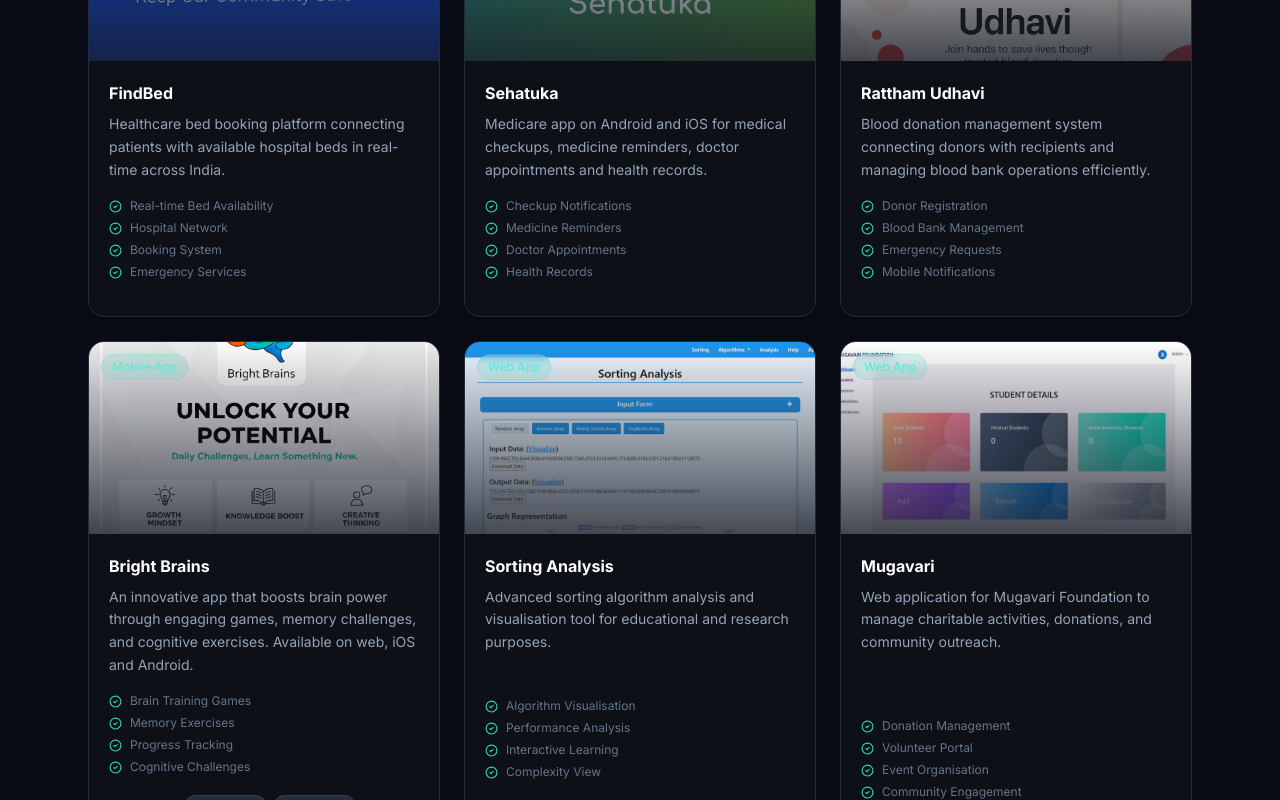
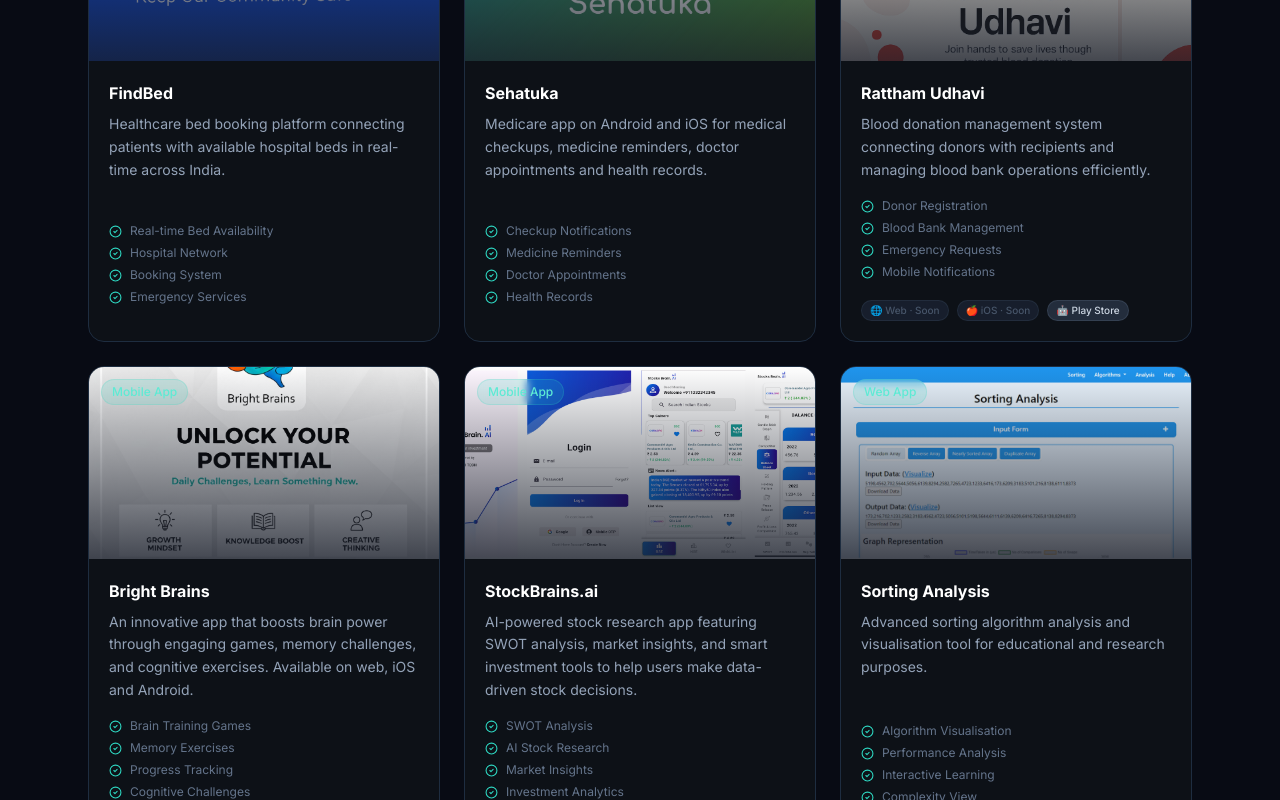
Before and after one commit to arjavatech/arjava-web, a React (Vite) app: page /products in a window 1280 px wide. Shown: the part 2393-3193 px from the top of the page. Built offline with nearby package versions, Linux system fonts and the light colour scheme; the HTML template or start-up script is replaced by a standard one.

Commit message:
Stocks Brain project added

```diff
--- a/src/pages/OurProducts.tsx
+++ b/src/pages/OurProducts.tsx
@@ -64,7 +64,8 @@ interface ProjectCard {
   liveUrl?: string
   iosUrl?: string
   androidUrl?: string
-  isLogoImage?: boolean   // true → centre the image with padding instead of cover-crop
+  isLogoImage?: boolean          // true → centre the image with padding instead of cover-crop
+  comingSoon?: ('web' | 'ios' | 'android')[]  // show grayed-out "Coming Soon" pill for these
 }
 
 const ALL_PROJECTS: ProjectCard[] = [
@@ -94,6 +95,8 @@ const ALL_PROJECTS: ProjectCard[] = [
     description:
       'Blood donation management system connecting donors with recipients and managing blood bank operations efficiently.',
     features: ['Donor Registration', 'Blood Bank Management', 'Emergency Requests', 'Mobile Notifications'],
+    androidUrl: 'https://play.google.com/store/apps/details?id=com.thiri.raththam&pcampaignid=web_share',
+    comingSoon: ['web', 'ios'],
   },
   {
     id: 'brightbrains',
@@ -106,6 +109,16 @@ const ALL_PROJECTS: ProjectCard[] = [
     liveUrl: 'http://bright-brains.net/',
     iosUrl: 'https://apps.apple.com/us/app/bright-brains/id6471830069',
     androidUrl: 'https://play.google.com/store/apps/details?id=com.arjava.brightbrains&hl=en_US',
+  },
+  {
+    id: 'stockbrains',
+    name: 'StockBrains.ai',
+    category: 'Mobile App',
+    image: '/image/stock-brains-ai.png',
+    description:
+      'AI-powered stock research app featuring SWOT analysis, market insights, and smart investment tools to help users make data-driven stock decisions.',
+    features: ['SWOT Analysis', 'AI Stock Research', 'Market Insights', 'Investment Analytics'],
+    androidUrl: 'https://apkcombo.com/fr/stocks-brain-ai/org.vavtech.stocksbrainai/',
   },
   {
     id: 'sorting-grid',
@@ -333,9 +346,11 @@ function ProjectCardTile({ project, index }: { project: ProjectCard; index: numb
             </li>
           ))}
         </ul>
-        {(project.liveUrl || project.iosUrl || project.androidUrl) && (
+        {(project.liveUrl || project.iosUrl || project.androidUrl ||
+          project.comingSoon?.length) && (
           <div className="flex flex-wrap items-center gap-2 mt-1">
-            {project.liveUrl && (
+            {/* Visit Site */}
+            {project.liveUrl ? (
               <a
                 href={project.liveUrl}
                 target="_blank"
@@ -345,8 +360,13 @@ function ProjectCardTile({ project, index }: { project: ProjectCard; index: numb
                 <ExternalLink size={12} className="group-hover:translate-x-0.5 group-hover:-translate-y-0.5 transition-transform duration-200" />
                 Visit Site
               </a>
+            ) : project.comingSoon?.includes('web') && (
+              <span className="inline-flex items-center gap-1 px-2 py-0.5 rounded-full bg-slate-800/60 border border-slate-700/40 text-slate-600 text-[10px] font-medium cursor-not-allowed select-none">
+                🌐 Web · Soon
+              </span>
             )}
-            {project.iosUrl && (
+            {/* iOS */}
+            {project.iosUrl ? (
               <a
                 href={project.iosUrl}
                 target="_blank"
@@ -355,8 +375,13 @@ function ProjectCardTile({ project, index }: { project: ProjectCard; index: numb
               >
                 🍎 App Store
               </a>
+            ) : project.comingSoon?.includes('ios') && (
+              <span className="inline-flex items-center gap-1 px-2 py-0.5 rounded-full bg-slate-800/60 border border-slate-700/40 text-slate-600 text-[10px] font-medium cursor-not-allowed select-none">
+                🍎 iOS · Soon
+              </span>
             )}
-            {project.androidUrl && (
+            {/* Android */}
+            {project.androidUrl ? (
               <a
                 href={project.androidUrl}
                 target="_blank"
@@ -365,6 +390,10 @@ function ProjectCardTile({ project, index }: { project: ProjectCard; index: numb
               >
                 🤖 Play Store
               </a>
+            ) : project.comingSoon?.includes('android') && (
+              <span className="inline-flex items-center gap-1 px-2 py-0.5 rounded-full bg-slate-800/60 border border-slate-700/40 text-slate-600 text-[10px] font-medium cursor-not-allowed select-none">
+                🤖 Android · Soon
+              </span>
             )}
           </div>
         )}
```
Also changed, not shown: image/stock-brains-ai.png (added), 1 other file (tests, documents, lock files or other folders).
